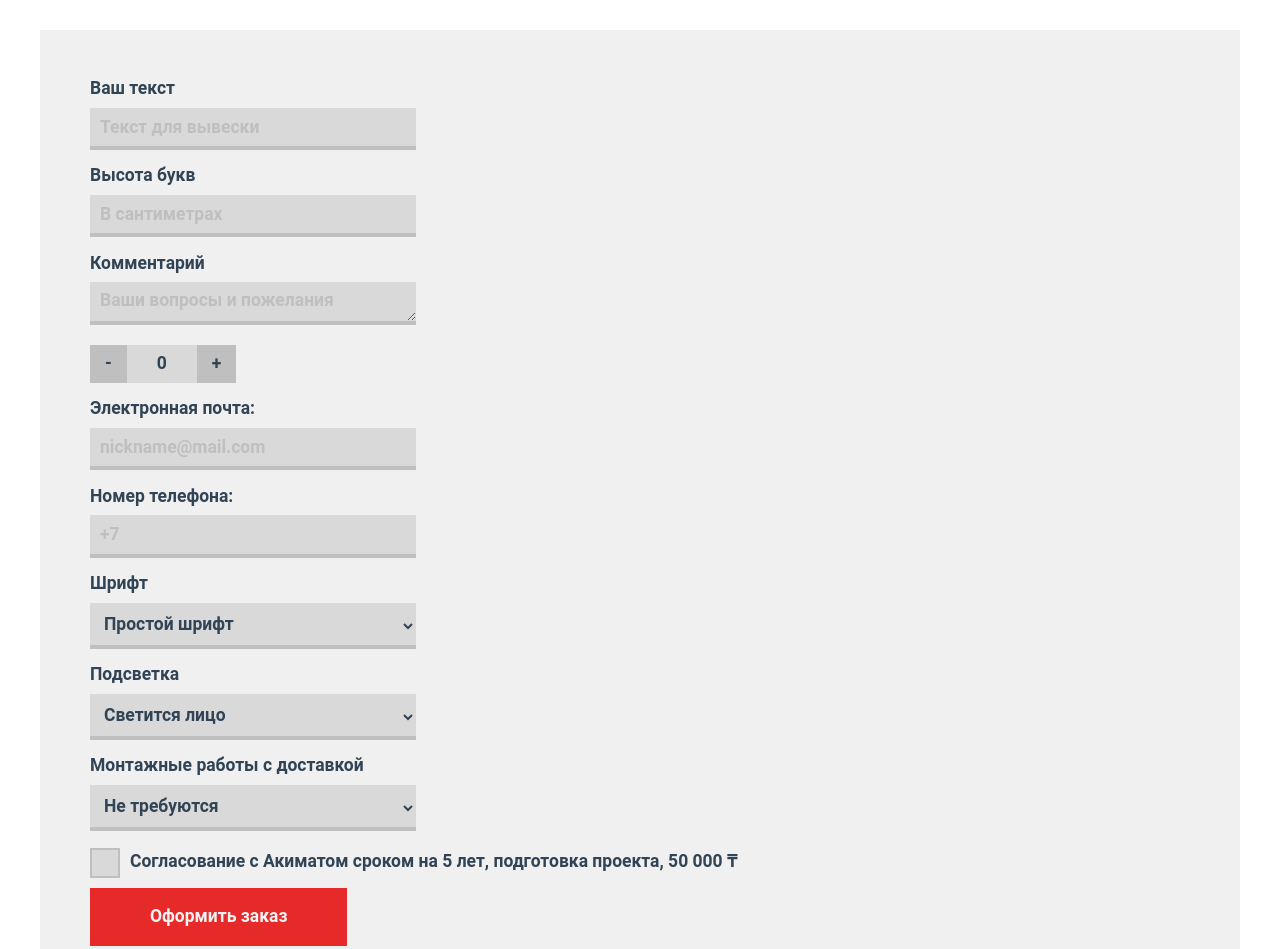
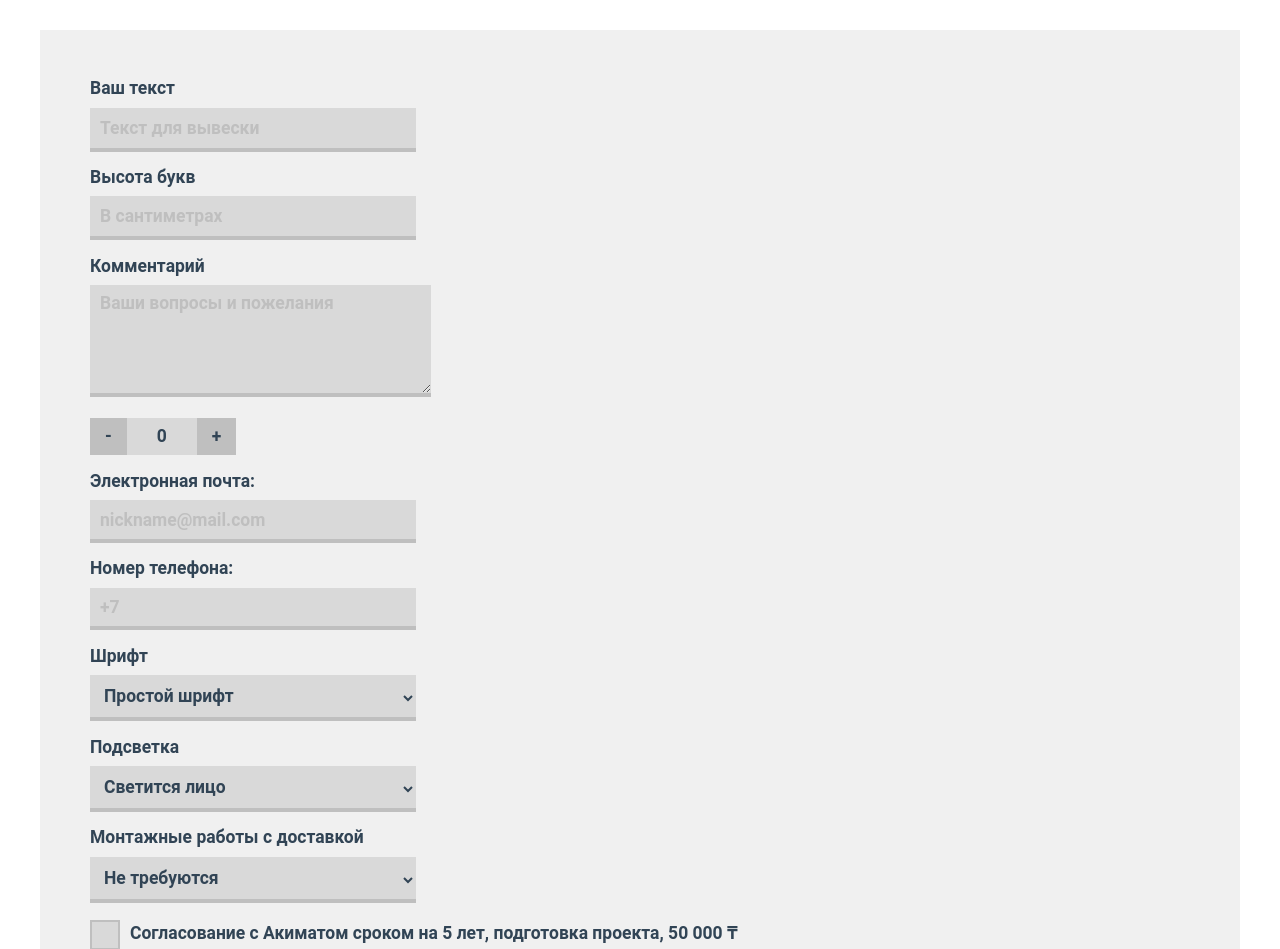
Before and after one commit to egupych/calc-vot-tak, a plain HTML site: page index.html in a window 1280 px wide. Shown: the top 949 px of the page. Drawn offline with nearby package versions, Linux system fonts and the light colour scheme; a script that the page names is missing.

Commit message:
Update style.css

```diff
--- a/style.css
+++ b/style.css
@@ -127,8 +127,10 @@ textarea, input[type="text"] {
   border-bottom: 4.374px solid transparent;
   border-bottom: 4.374px solid #D12326;
   padding: 10px;
-  width: 326.08px;
-  height: 42.346px;
+  min-width: 326.08px;
+  max-width: 1100px;
+  min-height: 42.346px;
+  max-height: 200px;
   background-color: #D9D9D9;
   outline: none;
   color: #314455;
```
